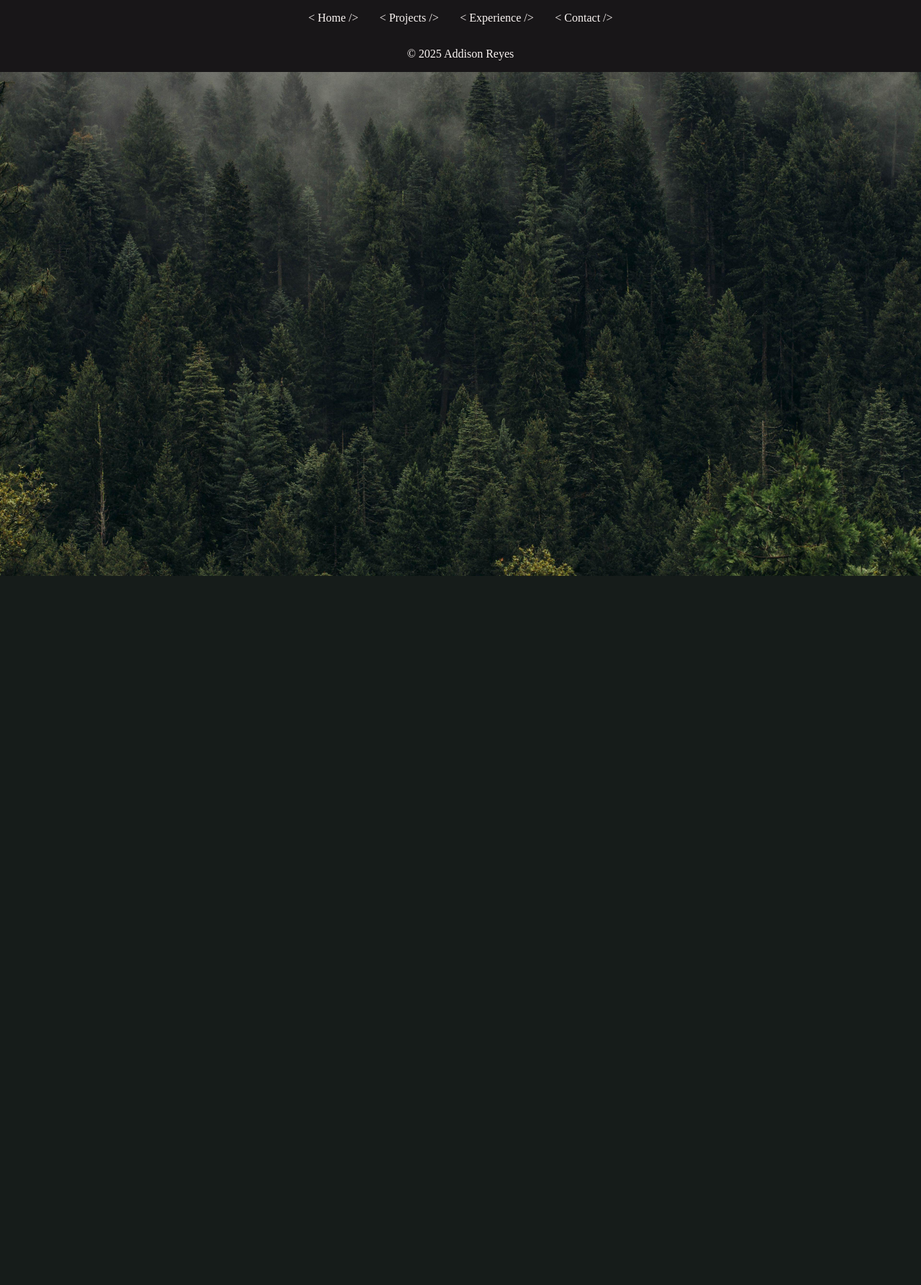
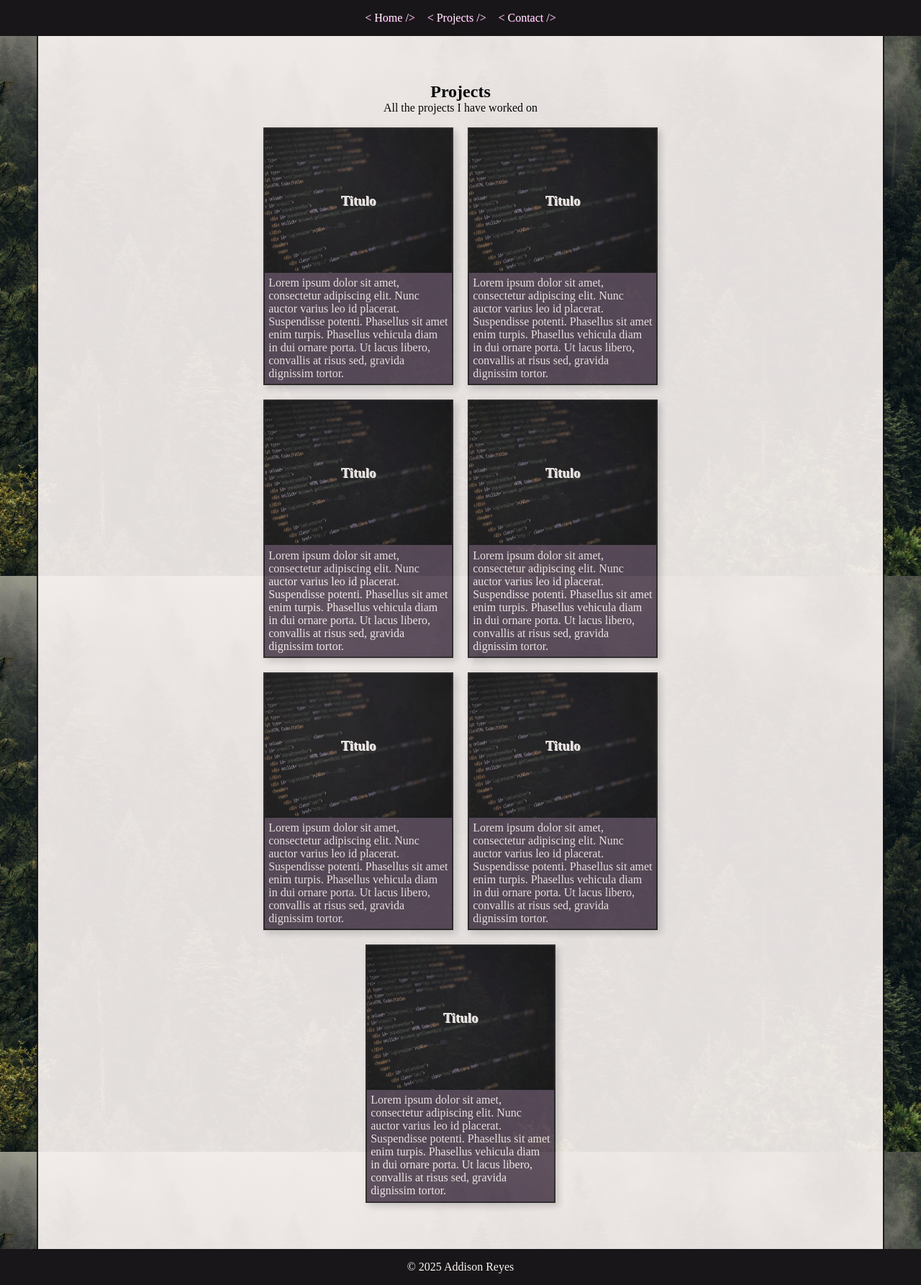
Before and after one commit to AddisonReyes/AddisonReyes, a Flask app: page /projects in a window 1280 px wide. Shown: the whole page at 72% size. Before the commit the page ends 800 px from the top, so only its background shows below. Run offline with Flask 3, Linux system fonts and the light colour scheme.

Commit message:
Few changes

```diff
--- a/app.py
+++ b/app.py
@@ -5,7 +5,7 @@ from flask import Flask, render_template
 app = Flask(__name__)
 
 
-def load_projects():
+def load_projects() -> list:
     with open("data/projects.json", "r") as file:
         projects = json.load(file)
     return projects
@@ -13,18 +13,16 @@ def load_projects():
 
 @app.route("/")
 def index():
-    projects_list = load_projects()
+    projects_list: list = load_projects()
+    if len(projects_list) > 3:
+        projects_list = projects_list[:3]
     return render_template("index.html", projects=projects_list)
 
 
 @app.route("/projects")
 def projects():
-    return render_template("projects.html")
-
-
-@app.route("/experience")
-def experience():
-    return render_template("experience.html")
+    projects_list: list = load_projects()
+    return render_template("projects.html", projects=projects_list)
 
 
 if __name__ == "__main__":
--- a/data/projects.json
+++ b/data/projects.json
@@ -1,23 +1,53 @@
 [
   {
     "id": 1,
-    "title": "Sitio Web de E-commerce",
-    "description": "Una tienda en línea completa con carrito de compras, sistema de pago y panel de administración.",
+    "title": "Titulo",
+    "description": "Lorem ipsum dolor sit amet, consectetur adipiscing elit. Nunc auctor varius leo id placerat. Suspendisse potenti. Phasellus sit amet enim turpis. Phasellus vehicula diam in dui ornare porta. Ut lacus libero, convallis at risus sed, gravida dignissim tortor. ",
     "technologies": ["React", "Node.js", "Express", "MongoDB"],
-    "url": "https://www.ejemplo.com/tienda"
-  },
-  {
-    "id": 2,
-    "title": "Aplicación de Gestión de Tareas",
-    "description": "Una aplicación web para organizar y gestionar tareas diarias, con funcionalidades de arrastrar y soltar.",
-    "technologies": ["Flask", "Python", "SQLite", "JavaScript"],
     "url": "#"
   },
   {
-    "id": 3,
-    "title": "Clon de Red Social",
-    "description": "Un prototipo funcional de una red social con perfiles de usuario, posts y sistema de comentarios.",
-    "technologies": ["HTML", "CSS", "Vanilla JS"],
+    "id": 1,
+    "title": "Titulo",
+    "description": "Lorem ipsum dolor sit amet, consectetur adipiscing elit. Nunc auctor varius leo id placerat. Suspendisse potenti. Phasellus sit amet enim turpis. Phasellus vehicula diam in dui ornare porta. Ut lacus libero, convallis at risus sed, gravida dignissim tortor. ",
+    "technologies": ["React", "Node.js", "Express", "MongoDB"],
+    "url": "#"
+  }
+  ,
+  {
+    "id": 1,
+    "title": "Titulo",
+    "description": "Lorem ipsum dolor sit amet, consectetur adipiscing elit. Nunc auctor varius leo id placerat. Suspendisse potenti. Phasellus sit amet enim turpis. Phasellus vehicula diam in dui ornare porta. Ut lacus libero, convallis at risus sed, gravida dignissim tortor. ",
+    "technologies": ["React", "Node.js", "Express", "MongoDB"],
+    "url": "#"
+  }
+  ,
+  {
+    "id": 1,
+    "title": "Titulo",
+    "description": "Lorem ipsum dolor sit amet, consectetur adipiscing elit. Nunc auctor varius leo id placerat. Suspendisse potenti. Phasellus sit amet enim turpis. Phasellus vehicula diam in dui ornare porta. Ut lacus libero, convallis at risus sed, gravida dignissim tortor. ",
+    "technologies": ["React", "Node.js", "Express", "MongoDB"],
+    "url": "#"
+  },
+  {
+    "id": 1,
+    "title": "Titulo",
+    "description": "Lorem ipsum dolor sit amet, consectetur adipiscing elit. Nunc auctor varius leo id placerat. Suspendisse potenti. Phasellus sit amet enim turpis. Phasellus vehicula diam in dui ornare porta. Ut lacus libero, convallis at risus sed, gravida dignissim tortor. ",
+    "technologies": ["React", "Node.js", "Express", "MongoDB"],
+    "url": "#"
+  },
+  {
+    "id": 1,
+    "title": "Titulo",
+    "description": "Lorem ipsum dolor sit amet, consectetur adipiscing elit. Nunc auctor varius leo id placerat. Suspendisse potenti. Phasellus sit amet enim turpis. Phasellus vehicula diam in dui ornare porta. Ut lacus libero, convallis at risus sed, gravida dignissim tortor. ",
+    "technologies": ["React", "Node.js", "Express", "MongoDB"],
+    "url": "#"
+  },
+  {
+    "id": 1,
+    "title": "Titulo",
+    "description": "Lorem ipsum dolor sit amet, consectetur adipiscing elit. Nunc auctor varius leo id placerat. Suspendisse potenti. Phasellus sit amet enim turpis. Phasellus vehicula diam in dui ornare porta. Ut lacus libero, convallis at risus sed, gravida dignissim tortor. ",
+    "technologies": ["React", "Node.js", "Express", "MongoDB"],
     "url": "#"
   }
 ]
--- a/static/css/style.css
+++ b/static/css/style.css
@@ -24,9 +24,15 @@ body {
 }
 
 header a {
+    text-shadow: 0.6px 0.6px var(--purple);
+    text-decoration: none;
     color: var(--snow);
-    text-decoration: none;
-    padding: 0% 1%;
+    padding: 0% 0.5%;
+}
+
+header a:hover {
+    text-shadow: 1px 1px var(--violet);
+    color: var(--purple);
 }
 
 .nav-sticky {
@@ -36,23 +42,19 @@ header a {
     top: 0px;
 }
 
-header a:hover {
-    text-shadow: 1px 1px var(--violet);
-    color: var(--purple);
-}
-
 main {
     border-right: 2px solid var(--black);
     border-left: 2px solid var(--black);
     background-color: var(--snow);
-    padding: 0% 20%;
+    padding: 0% 16%;
     margin: 0% 4%;
     opacity: .9;
+    min-height: 960px;
 }
 
 #home {
     margin-top: 50px;
-    padding: 0% 15%;
+    padding: 0% 6%;
 }
 
 #role {
@@ -71,8 +73,13 @@ main section {
     justify-content: center;
     align-content: center;
     flex-direction: row;
+    flex-wrap: wrap;
     display: flex;
     gap: 20px;
+}
+
+#project-list article {
+    box-shadow: 4px 4px 10px rgba(0, 0, 0, 0.2);
 }
 
 
@@ -83,7 +90,7 @@ main section {
     position: relative;
     overflow: hidden;
     max-width: 260px;
-    height: 350px;
+    /* height: 350px; */
     opacity: .9;
 }
 
@@ -115,12 +122,12 @@ main section {
 }
 
 #stack div {
-    display: flex;
+    justify-content: center;
+    align-content: center;
     flex-direction: row;
     flex-wrap: wrap;
-    align-content: center;
-    justify-content: center;
-    /* gap: 20px; */
+    padding: 0% 4%;
+    display: flex;
 }
 
 #stack img {
--- a/templates/base.html
+++ b/templates/base.html
@@ -5,7 +5,7 @@
     <meta http-equiv="X-UA-Compatible" content="IE=edge" />
     <title>Addison Reyes | Full-stack Developer</title>
     <meta name="viewport" content="width=device-width, initial-scale=1" />
-    <link rel="icon" type="image/png" href="assets\img\icon.png" />
+    <link rel="icon" type="image/png" href="{{ url_for('static', filename='img/icon.png') }}" />
     <link rel="stylesheet" type="text/css" media="screen" href="{{ url_for('static', filename='css/style.css') }}" />
   </head>
   <body>
@@ -13,7 +13,6 @@
       <nav>
         <a href="/">&lt; Home /&gt;</a>
         <a href="/projects">&lt; Projects /&gt;</a>
-        <a href="/experience">&lt; Experience /&gt;</a>
         <a href="/#contact">&lt; Contact /&gt;</a>
       </nav>
     </header>
--- a/templates/experience.html
+++ /dev/null
@@ -1,4 +0,0 @@
-{% extends 'base.html' %}
-
-{% block content %}
-{% endblock %}
--- a/templates/index.html
+++ b/templates/index.html
@@ -6,7 +6,7 @@
       <h1>Addison Amin Reyes Cedano</h1>
       <h2 id="role">Full-stack Developer</h2>
       <br />
-      <p>Passionate about everything related to programming and software engineering, I love learn new technologies, solving problems with software, automating processes, and seeking efficient solutions to technological challenges</p>
+      <p>Passionate about everything related to programming and software engineering, I love learn new technologies, solving problems with software, automating processes, and seeking efficient solutions to technological challenges.</p>
     </div>
   </div>
 
@@ -82,7 +82,7 @@
   </section>
 
   <section id="projects">
-    <h2>Projects</h2>
+    <h2>Featured projects</h2>
     <br />
     <div id="project-list">
       {% for project in projects %}
--- a/templates/projects.html
+++ b/templates/projects.html
@@ -1,5 +1,26 @@
 {% extends 'base.html' %}
 
 {% block content %}
-
+  <section id="projects">
+    <h2>Projects</h2>
+    <p>All the projects I have worked on</p>
+    <br />
+    <div id="project-list">
+      {% for project in projects %}
+        <article class="project">
+          <div class="project-media">
+            {% if project.image %}
+              <img src="{{ url_for('static', filename=project.image) }}" alt="{{ project.title }}" />
+            {% else %}
+              <img src="{{ url_for('static', filename='img/placeholder.webp') }}" alt="{{ project.title }}" />
+            {% endif %}
+            <h3>{{ project.title }}</h3>
+          </div>
+          <div class="project-description">
+            <p>{{ project.description }}</p>
+          </div>
+        </article>
+      {% endfor %}
+    </div>
+  </section>
 {% endblock %}
```
